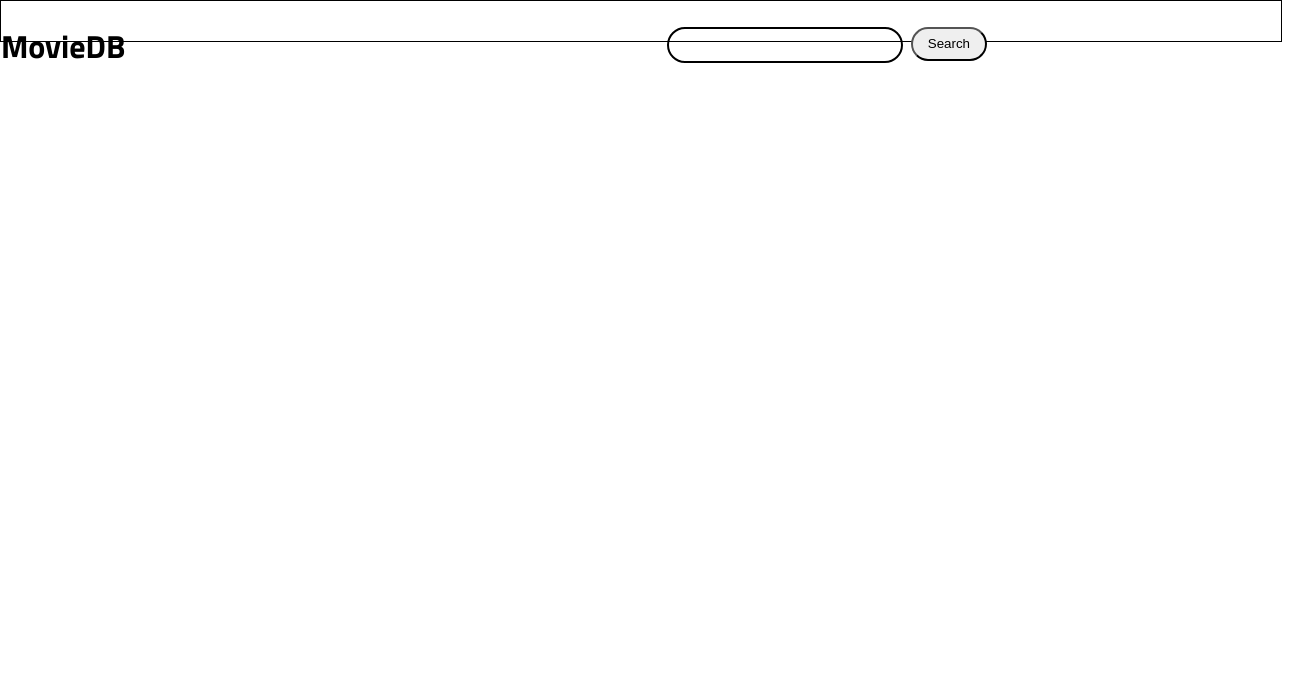
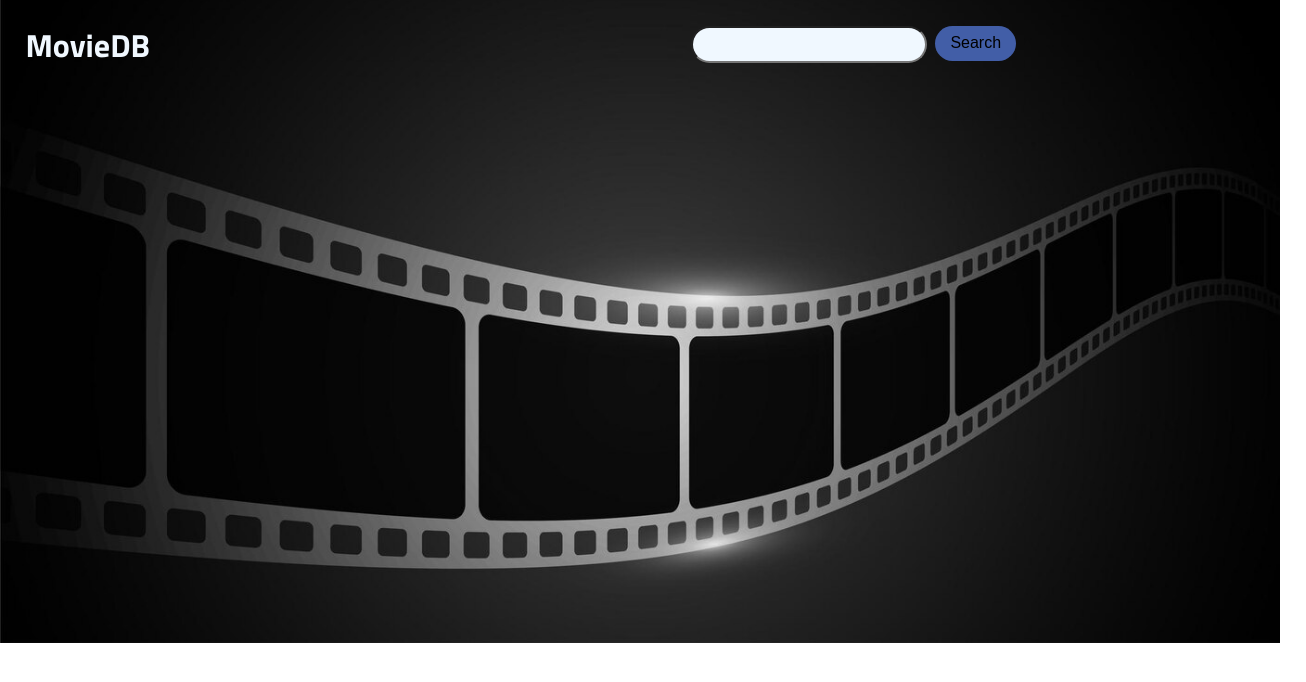
Before and after one commit to Brutalvik/MovieDB, a React (Create React App) app: page / in a window 1280 px wide. Shown: the top 682 px of the page, 1306 px wide, since content can reach past the window. Built offline with nearby package versions, Linux system fonts and the light colour scheme.

Commit message:
Added Banner, and CSS Corrections

```diff
--- a/src/App.js
+++ b/src/App.js
@@ -1,10 +1,15 @@
 import React from "react";
 import Header from "./components/Header";
+import Banner from "./components/Banner";
 import Store from "./store/Store";
+import classes from "./App.module.css";
 const App = () => {
   return (
     <Store>
-      <Header />
+      <mai className={classes.wrapper}>
+        <Header />
+        <Banner />
+      </mai>
     </Store>
   );
 };
--- /dev/null
+++ b/src/App.module.css
@@ -0,0 +1,4 @@
+.wrapper {
+  width: 100%;
+  height: auto;
+}
--- a/src/components/Banner.js
+++ b/src/components/Banner.js
@@ -1,7 +1,11 @@
-import React from "react";
-
+import bannerImage from "../assets/banner.jpg";
+import classes from "./Banner.module.css";
 const Banner = () => {
-  return <div></div>;
+  return (
+    <div className={classes.banner}>
+      <img src={bannerImage} alt="banner" />
+    </div>
+  );
 };
 
 export default Banner;
--- a/src/components/Banner.module.css
+++ b/src/components/Banner.module.css
@@ -0,0 +1,12 @@
+.banner {
+  width: 100%;
+  height: 110%;
+  margin-top: -10%;
+  display: grid;
+  grid-template-rows: 1fr;
+}
+
+img {
+  width: 100%;
+  height: auto;
+}
--- a/src/components/Header.module.css
+++ b/src/components/Header.module.css
@@ -1,7 +1,11 @@
 .header_container {
   width: 100%;
   height: 5vh;
-  border: 1px solid black;
   display: grid;
   grid-template-columns: 1fr 1fr;
+  background-color: transparent;
+  z-index: 1;
+  position: relative;
+  color: aliceblue;
+  margin-left: 2%;
 }
--- a/src/components/Search.module.css
+++ b/src/components/Search.module.css
@@ -13,9 +13,25 @@
   width: 100%;
   height: 90%;
   border-radius: 20px;
-  background-color: transparent;
-  border: 2px solid black;
+  background-color: aliceblue;
+  font-size: 2vw;
 }
 
 .btn_search {
+  font-size: 1em;
+  text-align: center;
+  cursor: pointer;
+  background: #425ea7;
+  border-radius: 10px;
+  border: none;
+  padding: 0;
+  cursor: pointer;
 }
+
+.btn_search:active {
+  transform: scale(0.9);
+  background-color: darken(#f8faff, 5%);
+  border: 2px solid black;
+  transform: translateY(5px);
+  box-shadow: 0 2px 25px aliceblue;
+}
```
Also changed, not shown: 1 other file (tests, documents, lock files or other folders).
